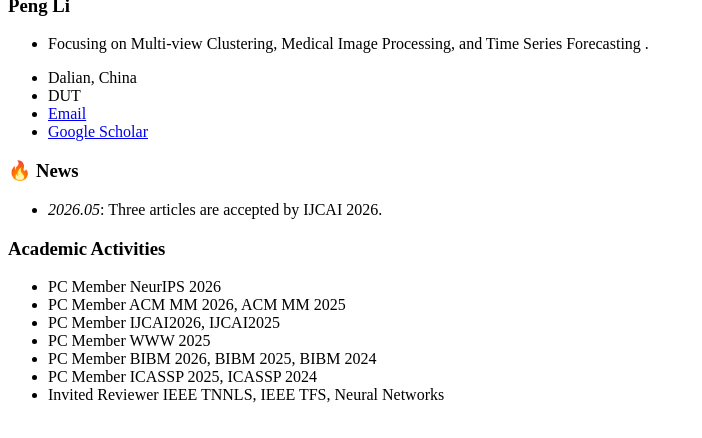
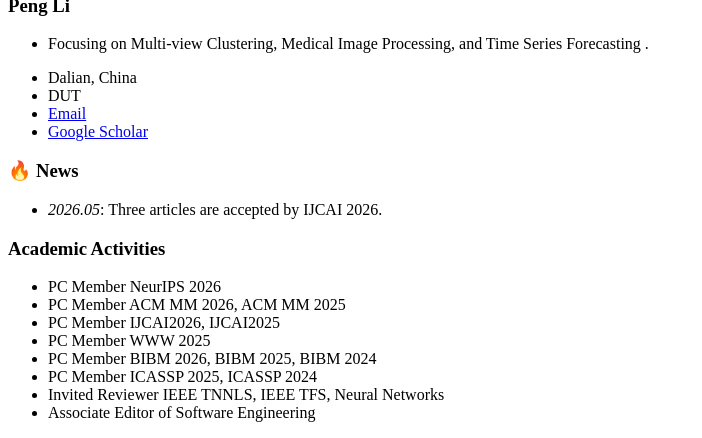
Before and after one commit to lipeng-dut/lipeng-dut.github.io, a Jekyll site: the page built from _pages/includes/news.md, in a window 1280 px wide, cut to the strip 530-968 px from the top of the page. Shown: the whole strip, without its empty margins (0-702 px from the left). Built offline with Jekyll 4.4.1, drawn with Linux system fonts in a browser that asks for light colours; our own code applies the rules of GitHub Pages for plain Markdown files.

Commit message:
Update news.md

```diff
--- a/_pages/includes/news.md
+++ b/_pages/includes/news.md
@@ -9,3 +9,4 @@
 - PC Member BIBM 2026, BIBM 2025, BIBM 2024
 - PC Member ICASSP 2025, ICASSP 2024
 - Invited Reviewer IEEE TNNLS, IEEE TFS, Neural Networks
+- Associate Editor of Software Engineering
```
